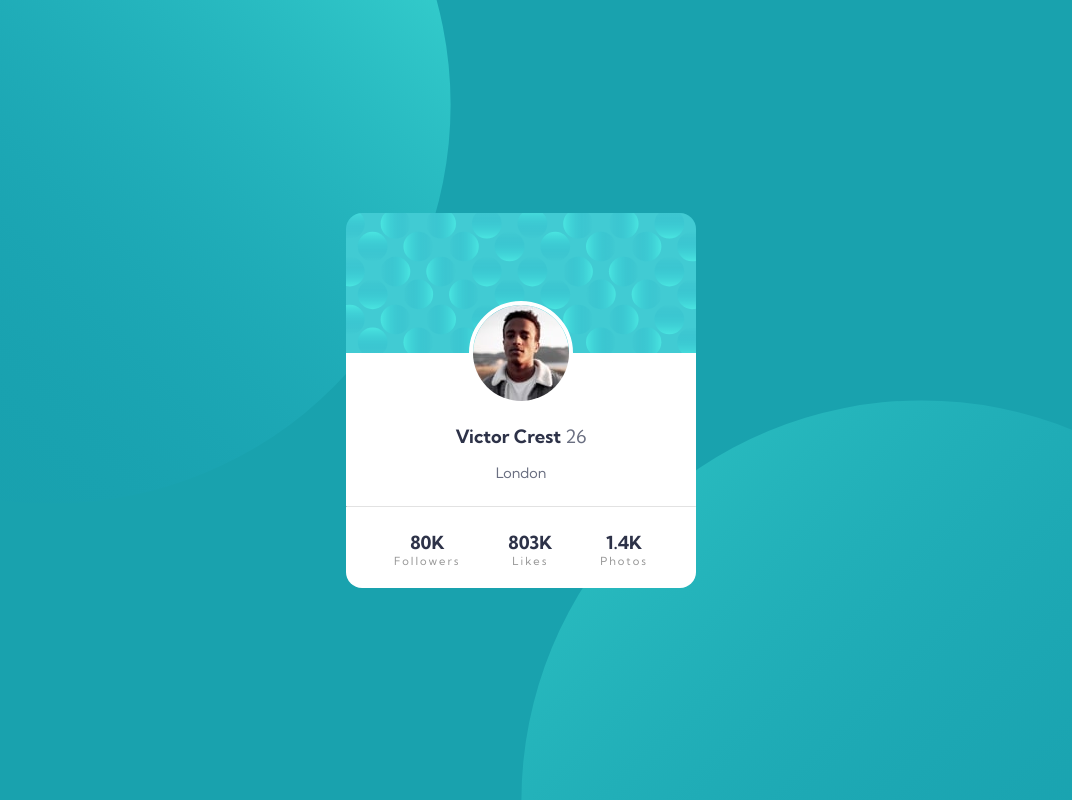
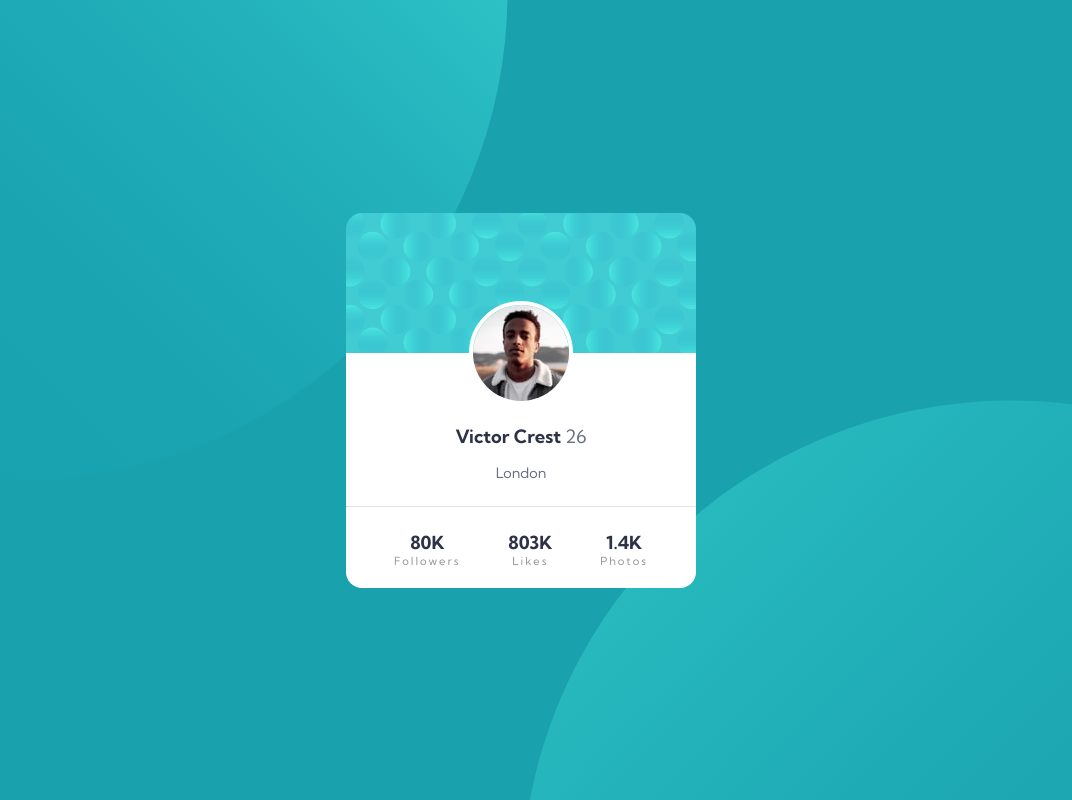
Before and after one commit to aelhamrawy/profile-card-component-main, a plain HTML site: page index.html in a window 1280 px wide. Shown: the whole page, without its empty margins (119-1191 px from the left). Drawn offline with Linux system fonts and the light colour scheme.

Commit message:
adjust background images

```diff
--- a/style.css
+++ b/style.css
@@ -26,8 +26,7 @@ main {
   background-image: url("./images/bg-pattern-top.svg"),
     url("./images/bg-pattern-bottom.svg");
   background-repeat: no-repeat, no-repeat;
-  background-position: -18vw -37vh, 50vw 50vh;
-  background-size: contain;
+  background-position: right 51vw bottom 40vh, left 50vw top 50vh;
   display: flex;
   justify-content: center;
   align-items: center;
```
